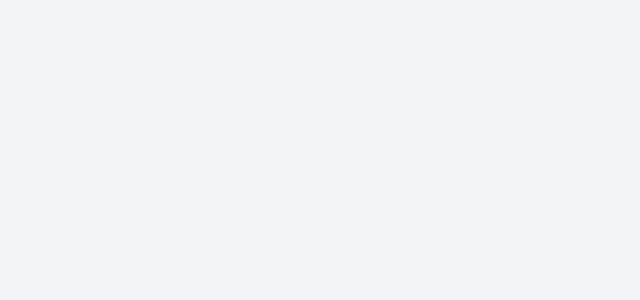
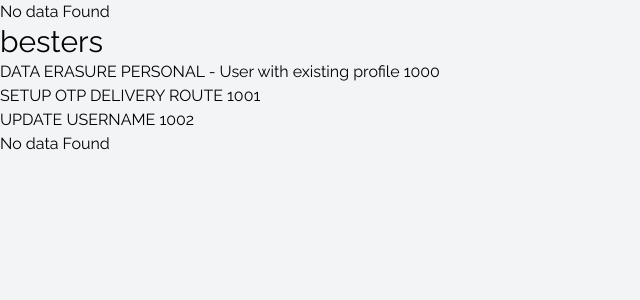
Before and after one commit to mrWealthid/Angular-Crud, an Angular app: page /loops in a window 1280 px wide. Shown: the top 300 px of the page, without its empty margins (0-640 px from the left). Built offline with nearby package versions, Linux system fonts and the light colour scheme; no server answers.

Commit message:
Looping through an object with ngFor
Writing an interface for an object with dynamic keys

Fixing bug with Looping through objects in angular

Using ngTemplates with else statement

```diff
--- a/src/app/app.module.ts
+++ b/src/app/app.module.ts
@@ -12,6 +12,7 @@ import {AddHeader} from "./core/add-header";
 import {LogResponseInterceptor} from "./core/log-response.interceptor";
 import {CacheInterceptor} from "./core/cache.interceptor";
 import {SingleblogComponent} from './singleblog/singleblog.component';
+import {ObjectLoopComponent} from './object-loop/object-loop.component';
 
 @NgModule({
     declarations: [
@@ -20,6 +21,7 @@ import {SingleblogComponent} from './singleblog/singleblog.component';
         BlogComponent,
         ErrorComponent,
         SingleblogComponent,
+        ObjectLoopComponent,
     ],
     imports: [
         BrowserModule,
@@ -30,6 +32,9 @@ import {SingleblogComponent} from './singleblog/singleblog.component';
         },
             {
                 path: "error", component: ErrorComponent
+            },
+            {
+                path: "loops", component: ObjectLoopComponent
             },
             {
                 path: ":id", component: SingleblogComponent
--- /dev/null
+++ b/src/app/object-loop/object-loop.component.html
@@ -0,0 +1,15 @@
+<ng-container *ngFor="let item of response|keyvalue">
+    <ng-container *ngIf="item.value.length > 2; else test">
+        <p class="text-3xl">{{testString.test(item.key) ? "besters" : item.key}}</p>
+        <p *ngFor="let data of item.value" class="flex  gap-20">
+            {{data.name}}
+            {{data.id }}
+        </p>
+    </ng-container>
+</ng-container>
+<ng-template #test>
+    No data Found
+</ng-template>
+<br>
+<br>
+<br>
--- /dev/null
+++ b/src/app/object-loop/object-loop.component.ts
@@ -0,0 +1,147 @@
+import {Component, OnInit} from '@angular/core';
+
+@Component({
+    selector: 'app-object-loop',
+    templateUrl: './object-loop.component.html',
+    styleUrls: ['./object-loop.component.css']
+})
+export class ObjectLoopComponent implements OnInit {
+    response: Iresponse = response;
+    testString = /nonReport/i;
+
+    constructor() {
+    }
+
+    ngOnInit(): void {
+    }
+}
+
+export interface Iresponse {
+    //This is used for objects with dynamic keys
+    [key: string]: IArray[];
+}
+
+export interface IArray {
+    id: number,
+    name: string,
+    category: string,
+    description: string,
+    dbSprocName?: any,
+    reportSql?: any,
+    orgId: string,
+    enabled: boolean,
+    queable: boolean,
+    requiresApproval: boolean,
+    approvalTypeId?: any,
+    functionType: string,
+}
+
+const response = {
+    aeport: [
+        {
+            id: 1011,
+            name: "Download Company Records",
+            category: "USER",
+            description: "Download company",
+            dbSprocName: null,
+            reportSql: "select * from comp where rownum <100",
+            orgId: "REMITA",
+            enabled: true,
+            queable: false,
+            requiresApproval: false,
+            approvalTypeId: null,
+            functionType: "REPORT",
+        },
+        {
+            id: 1012,
+            name: "MDA Collection Details",
+            category: "REPORT",
+            description: "Mda Report",
+            dbSprocName: null,
+            reportSql:
+                "Select * from MDACOLLECTIONSDETAILS m  where 1=1 and rownum =1",
+            orgId: "REMITA",
+            enabled: true,
+            queable: false,
+            requiresApproval: false,
+            approvalTypeId: null,
+            functionType: "REPORT",
+        },
+    ],
+    zontacted: [
+        {
+            id: 1011,
+            name: "Download Company Records",
+            category: "USER",
+            description: "Download company",
+            dbSprocName: null,
+            reportSql: "select * from comp where rownum <100",
+            orgId: "REMITA",
+            enabled: true,
+            queable: false,
+            requiresApproval: false,
+            approvalTypeId: null,
+            functionType: "REPORT",
+        },
+        {
+            id: 1012,
+            name: "MDA Collection Details",
+            category: "REPORT",
+            description: "Mda Report",
+            dbSprocName: null,
+            reportSql:
+                "Select * from MDACOLLECTIONSDETAILS m  where 1=1 and rownum =1",
+            orgId: "REMITA",
+            enabled: true,
+            queable: false,
+            requiresApproval: false,
+            approvalTypeId: null,
+            functionType: "REPORT",
+        },
+    ],
+    nonReport: [
+        {
+            id: 1000,
+            name: "DATA ERASURE PERSONAL - User with existing profile",
+            category: "USER",
+            description:
+                "Treat data erasure requests from customers with Remita profiles",
+            dbSprocName: "ADMINFXN.ADMINCONSOLE_CLEARRPDATA",
+            reportSql: null,
+            orgId: "REMITA",
+            enabled: true,
+            queable: false,
+            requiresApproval: false,
+            approvalTypeId: null,
+            functionType: "SPROC",
+        },
+        {
+            id: 1001,
+            name: "SETUP OTP DELIVERY ROUTE",
+            category: "USER",
+            description: "SETUP OTP DELIVERY ROUTE",
+            dbSprocName: "ADMINFXN.ADMINCONSOLE_ADJUSTOTP",
+            reportSql: null,
+            orgId: "REMITA",
+            enabled: true,
+            queable: false,
+            requiresApproval: false,
+            approvalTypeId: null,
+            functionType: "SPROC",
+        },
+        {
+            id: 1002,
+            name: "UPDATE USERNAME",
+            category: "USER",
+            description: "UPDATE USERNAME",
+            dbSprocName: "ADMINFXN.ADMINCONSOLE_SETIDTOUPPER",
+            reportSql: null,
+            orgId: "REMITA",
+            enabled: true,
+            queable: false,
+            requiresApproval: false,
+            approvalTypeId: null,
+            functionType: "SPROC",
+        },
+    ],
+};
```
Also changed, not shown: src/app/object-loop/object-loop.component.css (added), 1 other file (tests, documents, lock files or other folders).
